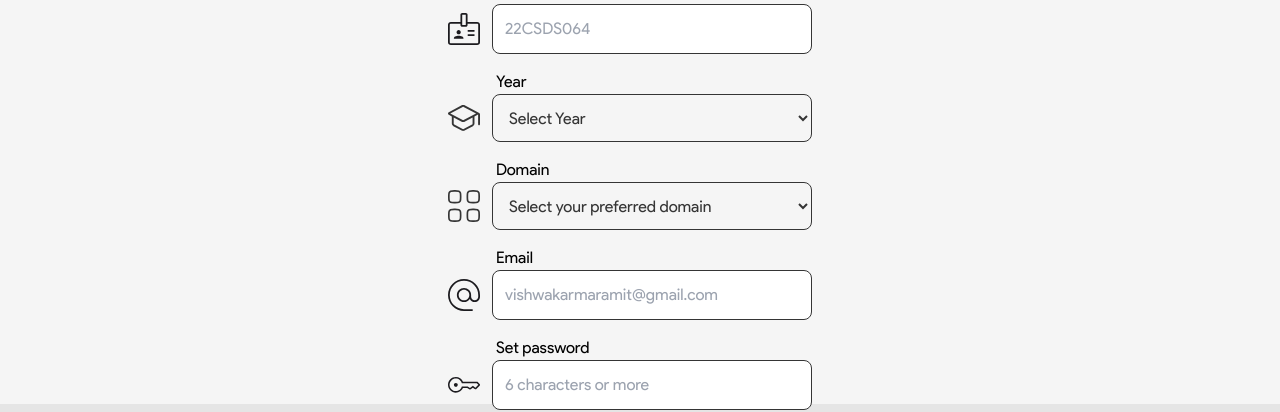
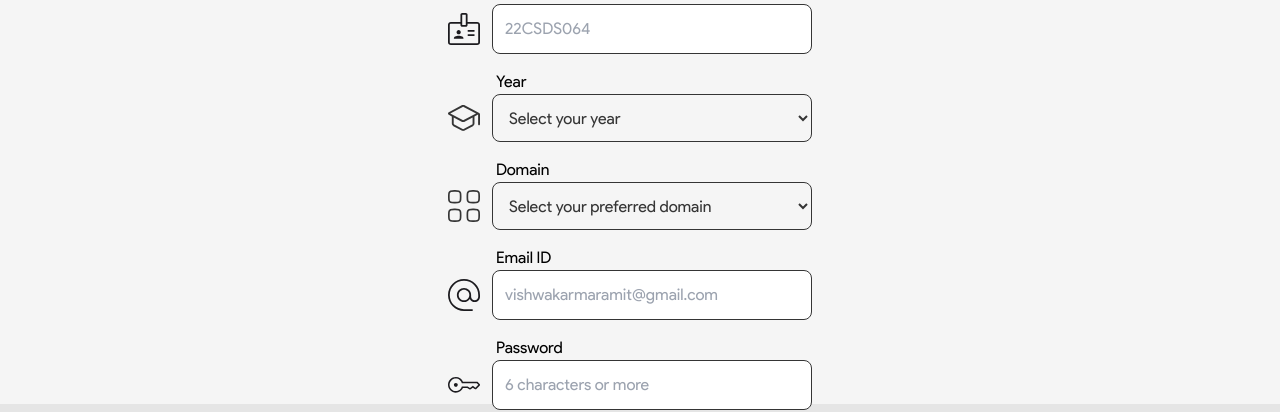
Before and after one commit to RamitVishwakarma/Recruitment-Platform, a React (Vite) app in the folder Recruitment2k24/: page /register in a window 1280 px wide. Shown: the part 396-808 px from the top of the page. Built offline with nearby package versions, Linux system fonts and the light colour scheme; the HTML template or start-up script is replaced by a standard one.

Commit message:
Connected backend for registration and Login

```diff
--- a/Recruitment2k24/src/index.css
+++ b/Recruitment2k24/src/index.css
@@ -64,7 +64,7 @@ body {
   box-sizing: border-box;
 }
 
-input,
+/* input,
 select {
   outline: none;
 }
@@ -83,7 +83,7 @@ input:focus,
 select:focus {
   outline: solid 2px var(--color-light-blue);
   border: 1px solid var(--color-light-blue);
-}
+} */
 
 .project-icon-svg path {
   fill: var(--color-purple);
--- a/Recruitment2k24/src/pages/user/RegistrationForm.jsx
+++ b/Recruitment2k24/src/pages/user/RegistrationForm.jsx
@@ -10,7 +10,6 @@ import Password from "../../assets/input-password.svg";
 import { z } from "zod";
 import axios from "axios";
 import { useState } from "react";
-import { Link } from "react-router-dom";
 
 export default function RegistrationForm() {
   const [activeBtn, setactiveBtn] = useState("register");
@@ -23,7 +22,6 @@ export default function RegistrationForm() {
     "Design Club",
     "ML Club",
   ];
-
   const [name, SetName] = useState("");
   const [admissionNumber, SetAdmissionNumber] = useState("");
   const [year, SetYear] = useState("");
@@ -31,32 +29,64 @@ export default function RegistrationForm() {
   const [email, SetEmail] = useState("");
   const [password, SetPassword] = useState("");
 
+  const [nameError, setNameError] = useState(false);
+  const [admissionNumberError, setAdmissionNumberError] = useState(false);
+  const [emailError, setEmailError] = useState(false);
+  const [passwordError, setPasswordError] = useState(false);
+  const [yearError, setYearError] = useState(false);
+  const [domainError, setDomainError] = useState(false);
+
+  const nameSchema = z.string().min(1);
+  const admissionNumberSchema = z.string().min(6);
+  const yearSchema = z.string();
+  const domainSchema = z.string();
+  const emailSchema = z.string().email();
+  const passwordSchema = z.string().min(6);
+
   const registrationSchema = z.object({
-    name: z.string().min(1),
-    admissionNumber: z.string().min(6),
-    year: z.string(),
-    Domain: z.string(),
-    email: z.string().email(),
-    password: z.string().min(6),
+    name: nameSchema,
+    admissionNumber: admissionNumberSchema,
+    year: yearSchema,
+    Domain: domainSchema,
+    email: emailSchema,
+    password: passwordSchema,
   });
 
-  const handleName = (e) => {
+  const handleName = async (e) => {
     SetName(e.target.value);
+    nameSchema.safeParse(name).success
+      ? setNameError(false)
+      : setNameError(true);
   };
-  const handleAdmissionNo = (e) => {
+  const handleAdmissionNumber = (e) => {
     SetAdmissionNumber(e.target.value);
+    admissionNumberSchema.safeParse(admissionNumber).success
+      ? setAdmissionNumberError(false)
+      : setAdmissionNumberError(true);
   };
   const handleYear = (e) => {
     SetYear(e.target.value);
+    yearSchema.safeParse(year).success
+      ? setYearError(false)
+      : setYearError(true);
   };
   const handleDomain = (e) => {
     SetDomain(e.target.value);
+    domainSchema.safeParse(Domain).success
+      ? setDomainError(false)
+      : setDomainError(true);
   };
   const handleEmail = (e) => {
     SetEmail(e.target.value);
+    emailSchema.safeParse(email).success
+      ? setEmailError(false)
+      : setEmailError(true);
   };
   const handlePassword = (e) => {
     SetPassword(e.target.value);
+    passwordSchema.safeParse(password).success
+      ? setPasswordError(false)
+      : setPasswordError(true);
   };
 
   const formSubmitHandler = async (e) => {
@@ -70,36 +100,79 @@ export default function RegistrationForm() {
         year,
         Domain,
       };
-      // console.log(registrationData);
-      registrationSchema.safeParse(registrationData);
-
+      year === "" ? setYearError(true) : setYearError(false);
+      Domain === "" ? setDomainError(true) : setDomainError(false);
+      const validate = registrationSchema.safeParse(registrationData);
+      if (!validate.success) {
+        validate.error.errors.forEach((error) => {
+          switch (error.path[0]) {
+            case "name":
+              setNameError(true);
+              break;
+            case "admissionNumber":
+              setAdmissionNumberError(true);
+              break;
+            case "year":
+              setYearError(true);
+              break;
+            case "Domain":
+              setDomainError(true);
+              break;
+            case "email":
+              setEmailError(true);
+              break;
+            case "password":
+              setPasswordError(true);
+              break;
+          }
+        });
+      } else {
         axios
-        .post("http://localhost:3000/api/user/auth/signup", registrationData)
+          .post(`${import.meta.env.VITE_URL}user/auth/signup`, registrationData)
           .then((res) => {
             if (res.status === 201) {
               alert("Successfull Signup kindly login");
               setactiveBtn("login");
             }
           })
-        .catch((e) => console.log(e));
+          .catch((e) => {
+            if (e.response.status === 409) {
+              alert("User already exists");
+            } else {
+              alert("Something went wrong");
+            }
+          });
+      }
     }
     if (activeBtn === "login") {
       const loginData = {
         email,
         password,
       };
+      // console.log(loginData);
       axios
-        .post("http://localhost:3000/api/user/auth/login", loginData)
+        .post(`${import.meta.env.VITE_URL}user/auth/login`, loginData, {
+          withCredentials: true,
+        })
         .then((res) => {
           console.log(res);
           if (res.status == 200) {
             localStorage.setItem("Authorization", res.headers["authorization"]);
           }
         })
-        .catch((e) => console.log(e));
+        .catch((e) => {
+          if (
+            e.response.status === 401 ||
+            e.response.status === 404 ||
+            e.response.status === 400
+          ) {
+            alert("Invalid Credentials");
+          } else {
+            alert("Something went wrong");
+          }
+        });
     }
   };
-
   // Need to do transitions
   // need to change the dropdown menu styles
   // Handle the input and send it to the backend for saving purposes
@@ -132,144 +205,89 @@ export default function RegistrationForm() {
               : "Welcome back!"}
           </h1>
 
-          <form onSubmit={formSubmitHandler}>
+          {/* Form */}
+          {/* Turned off autocomplete coz it was causing issues with the onchange handler if i get time i will fix it */}
+          <form onSubmit={formSubmitHandler} autoComplete="off">
             <div
               className={`flex w-3/4 m-auto flex-wrap gap-4 items-center justify-center
               ${activeBtn === "login" ? "flex-col" : ""}`}>
               {/* NAME */}
-              <div
-                className={`w-96 ${activeBtn === "register" ? "" : "hidden"}`}>
-                <label className="ml-12" htmlFor="name">
-                  Name
-                </label>
-                <div className="flex gap-3 items-center">
-                  <img className="w-8" src={Name} />
-                  <input
-                    className="border p-3 w-80 rounded-lg border-grey"
+              <Input
+                hide={activeBtn === "login" ? true : false}
+                id="name"
+                label="Name"
+                icon={Name}
                 type="text"
-                    id="name"
-                    name="name"
                 placeholder="Ramit Vishwakarma"
-                    onChange={handleName}
+                onChangeHandler={handleName}
+                errorHandler={nameError}
+                errorMessage={"Name is required"}
               />
-                </div>
-              </div>
               {/* Admission number */}
-              <div
-                className={`w-96 ${activeBtn === "register" ? "" : "hidden"}`}>
-                <label className="ml-12" htmlFor="admission number">
-                  Admission Number
-                </label>
-                <div className="flex gap-3 items-center">
-                  <img className="w-8" src={Admission} />
-                  <input
-                    className="border p-3 w-80 rounded-lg border-grey"
+              <Input
+                hide={activeBtn === "login" ? true : false}
+                id="admission number"
+                label="Admission Number"
+                icon={Admission}
                 type="text"
-                    id="admission number"
-                    name="admission number"
                 placeholder="22CSDS064"
-                    onChange={handleAdmissionNo}
+                onChangeHandler={handleAdmissionNumber}
+                errorHandler={admissionNumberError}
+                errorMessage={"Invalid Number"}
               />
-                </div>
-              </div>
               {/* Year */}
-              <div
-                className={`w-96 ${activeBtn === "register" ? "" : "hidden"}`}>
-                <label className="ml-12" htmlFor="Year">
-                  Year
-                </label>
-                <div className="flex gap-3 items-center">
-                  <img className="w-8" src={Year} />
-                  <select
-                    className="w-80 h-12 border p-3 bg-white rounded-lg text-grey border-grey"
-                    name="Year"
-                    onChange={handleYear}>
-                    <option value="" disabled selected>
-                      Select Year
-                    </option>
-                    {yearOptions.map((option) => {
-                      return (
-                        //cant figure out how to change he border styles
-                        <option
-                          className=" text-grey bg-white border-light-blue"
-                          key={option}
-                          value={option}>
-                          {option}
-                        </option>
-                      );
-                    })}
-                  </select>
-                </div>
-              </div>
+              <Select
+                hide={activeBtn === "login" ? true : false}
+                id="year"
+                label="Year"
+                icon={Year}
+                selected="Select your year"
+                data={yearOptions}
+                onChangeHandler={handleYear}
+                errorHandler={yearError}
+                errorMessage={"Select an Year"}
+              />
               {/* Domain */}
-              <div
-                className={`w-96 ${activeBtn === "register" ? "" : "hidden"}`}>
-                <label className="ml-12" htmlFor="Domain">
-                  Domain
-                </label>
-                <div className="flex gap-3 items-center">
-                  <img className="w-8" src={DomainIco} />
-                  <select
-                    className="w-80 h-12 border p-3 rounded-lg bg-white text-grey border-grey"
-                    name="Domain"
-                    onChange={handleDomain}>
-                    <option value="" disabled selected>
-                      Select your preferred domain
-                    </option>
-                    {domainOptions.map((option) => {
-                      return (
-                        //cant figure out how to change he border styles
-                        <option
-                          className=" text-grey"
-                          key={option}
-                          value={option}>
-                          {option}
-                        </option>
-                      );
-                    })}
-                  </select>
-                </div>
-              </div>
-
+              <Select
+                hide={activeBtn === "login" ? true : false}
+                id="Domain"
+                label="Domain"
+                icon={DomainIco}
+                onChangeHandler={handleDomain}
+                selected="Select your preferred domain"
+                data={domainOptions}
+                errorHandler={domainError}
+                errorMessage={"Select a Domain"}
+              />
               {/* Email */}
-              <div className="w-96">
-                <label className="ml-12" htmlFor="email">
-                  Email
-                </label>
-                <div className="flex gap-3 items-center">
-                  <img className="w-8" src={Email} />
-                  <input
-                    className="border p-3 w-80 rounded-lg border-grey"
+              <Input
+                errorDisplay={false}
                 id="email"
-                    name="email"
+                label="Email ID"
+                icon={Email}
+                type="email"
                 placeholder="vishwakarmaramit@gmail.com"
-                    onChange={handleEmail}
+                onChangeHandler={handleEmail}
+                errorHandler={emailError}
+                errorMessage={"Invalid Email"}
               />
-                </div>
-              </div>
-
               {/* Password */}
-              <div className="w-96">
-                <label className="ml-12" htmlFor="password">
-                  Set password
-                </label>
-                <div className="flex gap-3 items-center">
-                  <img className="w-8" src={Password} />
-                  <input
-                    className="border p-3 w-80 rounded-lg border-grey"
+              <Input
+                errorDisplay={false}
+                id="password"
+                label="Password"
+                icon={Password}
                 type="password"
-                    id="password"
-                    name="password"
                 placeholder="6 characters or more"
-                    onChange={handlePassword}
+                onChangeHandler={handlePassword}
+                errorHandler={passwordError}
+                errorMessage={"Password must be strong"}
               />
-                </div>
-              </div>
             </div>
             <div className="flex justify-center">
               <button
                 type="submit"
-                className="mt-10  text-button-text font-bold text-2xl rounded-lg bg-lime  hover:bg-button-hover px-16 py-4">
+                className="mt-10 text-button-text font-bold text-2xl rounded-lg bg-lime  hover:bg-button-hover px-16 py-4">
                 {activeBtn === "register" ? "Register" : "Log In"}
               </button>
             </div>
@@ -280,3 +298,94 @@ export default function RegistrationForm() {
     </>
   );
 }
+
+function Input({
+  errorDisplay = true,
+  hide = false,
+  id,
+  label,
+  icon,
+  type,
+  placeholder,
+  onChangeHandler,
+  errorHandler,
+  errorMessage,
+}) {
+  return (
+    <div className={`w-96 ${hide ? "hidden" : ""}`}>
+      <div className="flex justify-between ">
+        <label className="ml-12" htmlFor={id}>
+          {label}
+        </label>
+        {errorHandler && errorDisplay && (
+          <div className="text-red mr-6 ">{errorMessage}</div>
+        )}
+      </div>
+      <div className="flex gap-3 items-center">
+        <img className="w-8" src={icon} />
+        <input
+          className={`
+          ${
+            errorHandler && errorDisplay
+              ? "outline outline-2 outline-red border-red"
+              : ""
+          }
+            border p-3 w-80 rounded-lg border-grey hover:outline hover:outline-grey hover:outline-2 focus:outline focus:outline-2 focus:outline-light-blue focus:border-light-blue `}
+          type={type}
+          id={id}
+          name={id}
+          placeholder={placeholder}
+          onInput={onChangeHandler}
+        />
+      </div>
+    </div>
+  );
+}
+
+function Select({
+  hide,
+  id,
+  label,
+  icon,
+  onChangeHandler,
+  selected,
+  data,
+  errorHandler,
+  errorMessage,
+}) {
+  return (
+    <div className={`w-96 ${hide ? "hidden" : ""}`}>
+      <div className="flex justify-between ">
+        <label className="ml-12" htmlFor={id}>
+          {label}
+        </label>
+        {errorHandler && <div className="text-red mr-6 ">{errorMessage}</div>}
+      </div>
+      <div className="flex gap-3 items-center">
+        <img className="w-8" src={icon} />
+        <select
+          className={`${
+            errorHandler ? "outline outline-2 outline-red border-red" : ""
+          } w-80 h-12 border p-3 bg-white rounded-lg text-grey border-grey hover:outline hover:outline-grey hover:outline-2 focus:outline focus:outline-2 focus:outline-light-blue focus:border-light-blue`}
+          name={id}
+          onChange={onChangeHandler}
+          defaultValue={selected}>
+          <option value={selected} disabled>
+            {selected}
+          </option>
+          {data.map((option) => {
+            return (
+              //cant figure out how to change he border styles
+              <option
+                className="text-grey bg-white border-light-blue"
+                key={option}
+                value={option}>
+                {option}
+              </option>
+            );
+          })}
+        </select>
+      </div>
+    </div>
+  );
+}
```
Also changed, not shown: 2 other files (tests, documents, lock files or other folders). Lines whose indentation alone changed are shown as unchanged.
